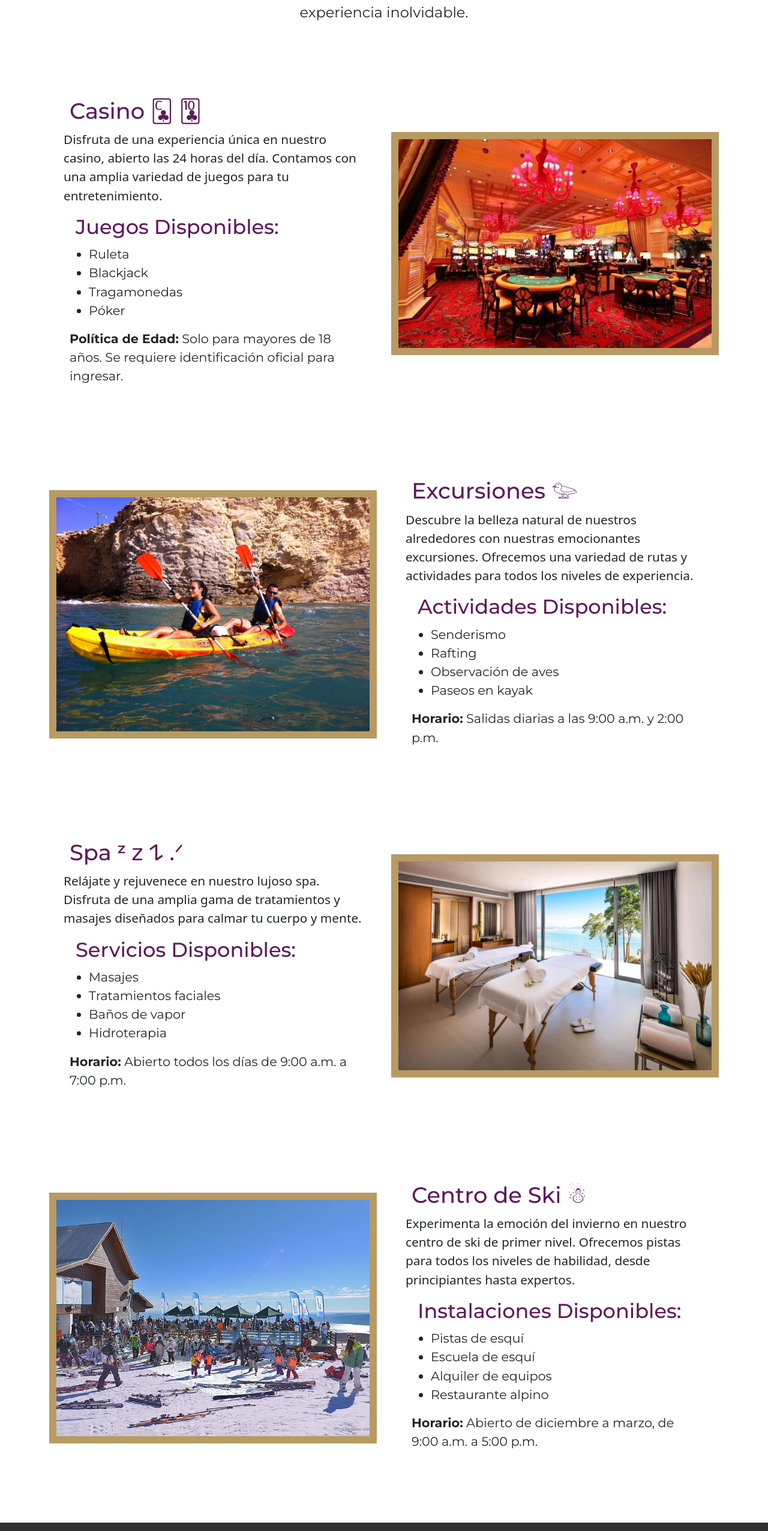
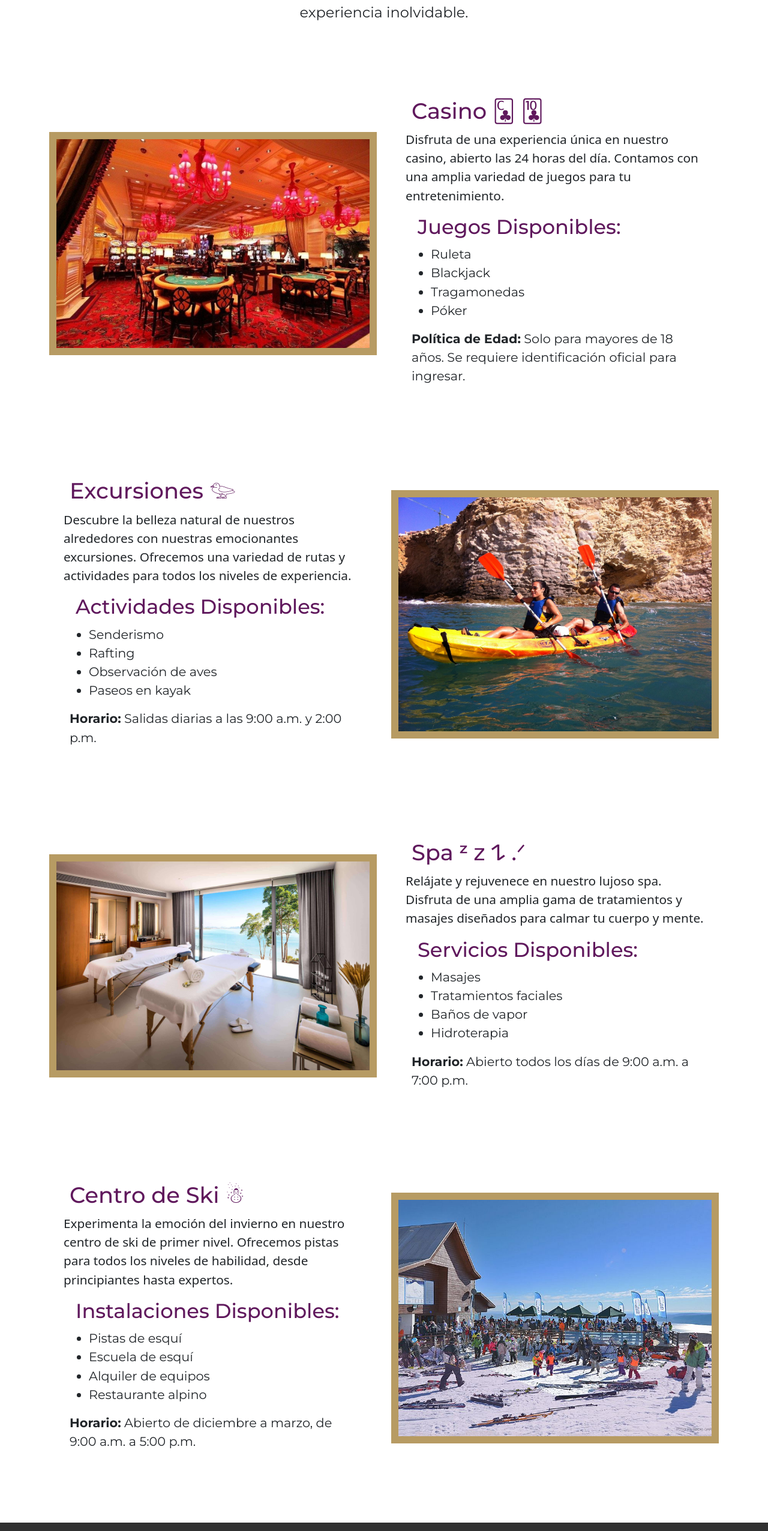
Before and after one commit to CosmeNicolas/ProyectoHotelFrontEnd, a React (Vite) app: page /servicios in a window 1280 px wide. Shown: the part 181-2733 px from the top of the page at 60% size. Built offline with nearby package versions, Linux system fonts and the light colour scheme.

Commit message:
agregue medidas responsive para todos los tamaños de dispositivos

```diff
--- a/src/App.css
+++ b/src/App.css
@@ -266,6 +266,24 @@ backdrop-filter: blur( 0px );
 	font-size: 1.3rem;
   }
 
+/* Estilos para dispositivos medianos */
+@media (min-width: 768px) {
+	.servicios-section {
+	  display: flex;
+	  flex-direction: column;
+	}
+  }
+
+  /* Estilos para dispositivos grandes */
+  @media (min-width: 992px) {
+	.servicios-section {
+	  flex-direction: row;
+	}
+	.servicios-section .imagen-fondo {
+	  order: 1;
+	}
+  }
+
 
 /* Fin de estilos servicios */
 
--- a/src/components/pages/Servicios.jsx
+++ b/src/components/pages/Servicios.jsx
@@ -21,12 +21,12 @@ const Servicios = () => {
 
       {/* Casino */}
       <Row className="justify-content-center align-items-center servicios-section">
-        <Col md={6} className="order-md-2">
+        <Col md={12} lg={6} className="order-lg-1">
           <div className="imagen-fondo">
             <img src={casino} alt="casino" className="img-fluid" />
           </div>
         </Col>
-        <Col md={6} className="order-md-1">
+        <Col md={12} lg={6} className="order-lg-2">
           <div className="p-4">
             <h2 className="servicios-titulo">Casino 🃜 🃚</h2>
             <p className="tamaño-letra">
@@ -53,12 +53,12 @@ const Servicios = () => {
 
       {/* Excursiones */}
       <Row className="justify-content-center align-items-center servicios-section">
-        <Col md={6}>
+        <Col md={12} lg={6} className="order-lg-2">
           <div className="imagen-fondo">
             <img src={excursiones} alt="excursiones" className="img-fluid" />
           </div>
         </Col>
-        <Col md={6}>
+        <Col md={12} lg={6} className="order-lg-1">
           <div className="p-4">
             <h2 className="servicios-titulo">Excursiones 𓅰</h2>
             <p className="tamaño-letra">
@@ -84,12 +84,12 @@ const Servicios = () => {
 
       {/* Spa */}
       <Row className="justify-content-center align-items-center servicios-section">
-        <Col md={6} className="order-md-2">
+        <Col md={12} lg={6} className="order-lg-1">
           <div className="imagen-fondo">
             <img src={spa} alt="spa" className="img-fluid" />
           </div>
         </Col>
-        <Col md={6} className="order-md-1">
+        <Col md={12} lg={6} className="order-lg-2">
           <div className="p-4">
             <h2 className="servicios-titulo">Spa ᶻ 𝗓 𐰁 .ᐟ</h2>
             <p className="tamaño-letra">
@@ -115,12 +115,12 @@ const Servicios = () => {
 
       {/* Centro de Ski */}
       <Row className="justify-content-center align-items-center servicios-section">
-        <Col md={6}>
+        <Col md={12} lg={6} className="order-lg-2">
           <div className="imagen-fondo">
             <img src={centroSki} alt="centro-ski" className="img-fluid" />
           </div>
         </Col>
-        <Col md={6}>
+        <Col md={12} lg={6} className="order-lg-1">
           <div className="p-4">
             <h2 className="servicios-titulo">Centro de Ski ☃︎</h2>
             <p className="tamaño-letra">
```
